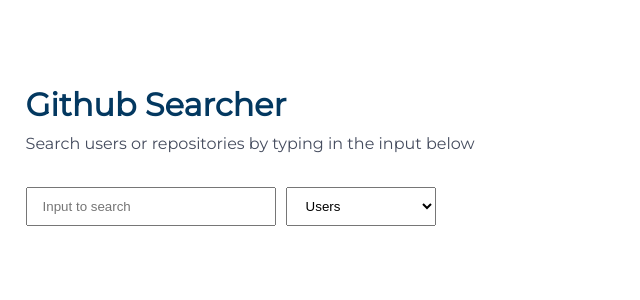
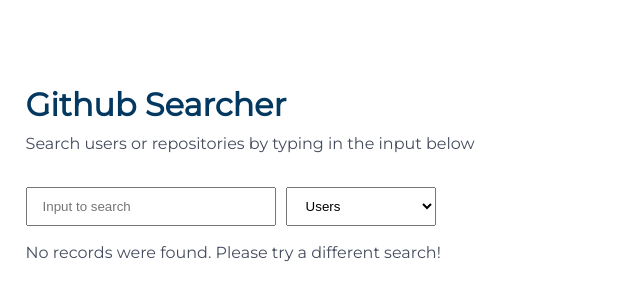
Before and after one commit to arantzardzm/github-searcher, a React (Create React App) app: page /search in a window 1280 px wide. Shown: the part 176-476 px from the top of the page, without its empty margins (0-640 px from the left). Built offline with nearby package versions, Linux system fonts and the light colour scheme.

Commit message:
Implementing error and not found scenarios

```diff
--- a/src/components/Grid.tsx
+++ b/src/components/Grid.tsx
@@ -1,9 +1,14 @@
 import React from 'react';
+import _ from 'lodash';
 
 const Grid = (props: any) => {
-  const { posts } = props;
+  const { posts, status } = props;
+
+  let container;
+  if (status === 'success') {
     let mappedPosts = [];
-  if (posts) {
+    let message;
+    if (!_.isEmpty(posts)) {
       mappedPosts = posts.map((item: any) => (
         <div className="grid-item" key={item.id}>
           <div className="grid-item-image">
@@ -20,20 +25,31 @@
             {item.login}
             {' '}
             <br />
-          <a href={item.html_url} target="_blank" rel="noopener noreferrer">Link to repository</a>
+            <a href={item.html_url} target="_blank" rel="noopener noreferrer">
+              Link to repository
+            </a>
             {' '}
             <br />
           </div>
         </div>
       ));
+    } else {
+      message = <p>No records were found. Please try a different search!</p>;
     }
-  return (
-    <>
+    container = (
       <div className="grid-container">
-        {mappedPosts}
+        {!_.isEmpty(mappedPosts) ? mappedPosts : message}
       </div>
-    </>
     );
+  } else if (status === 'error') {
+    container = (
+      <div>
+        <p>An error has occurred. Please try again later.</p>
+      </div>
+    );
+  }
+
+  return <>{container}</>;
 };
 
 export default Grid;
--- a/src/components/Select.tsx
+++ b/src/components/Select.tsx
@@ -8,7 +8,7 @@
   const onChangeHandler = (value: string) => {
     getSelect(value);
     if (searchInput.length >= 3) {
-      getPosts(value, searchInput); // mini bug stop debounce call
+      getPosts(value, searchInput); // stop debounce call
     }
   };
 
--- a/src/pages/Search.tsx
+++ b/src/pages/Search.tsx
@@ -18,11 +18,11 @@
     posts,
     selectInput,
     searchInput,
+    status,
     getSelectInput,
     getSearchInput,
     getPosts,
     clearPosts,
-    status,
   } = props;
   const { items } = posts;
   const className = _.isEmpty(posts) ? 'wrapper-full' : 'wrapper-top';
@@ -54,7 +54,7 @@
           </form>
         </div>
         <div className="grid-wrapper">
-          <Grid posts={items} />
+          <Grid posts={items} status={status} />
         </div>
       </div>
     </>
```
Lines whose indentation alone changed are shown as unchanged.
